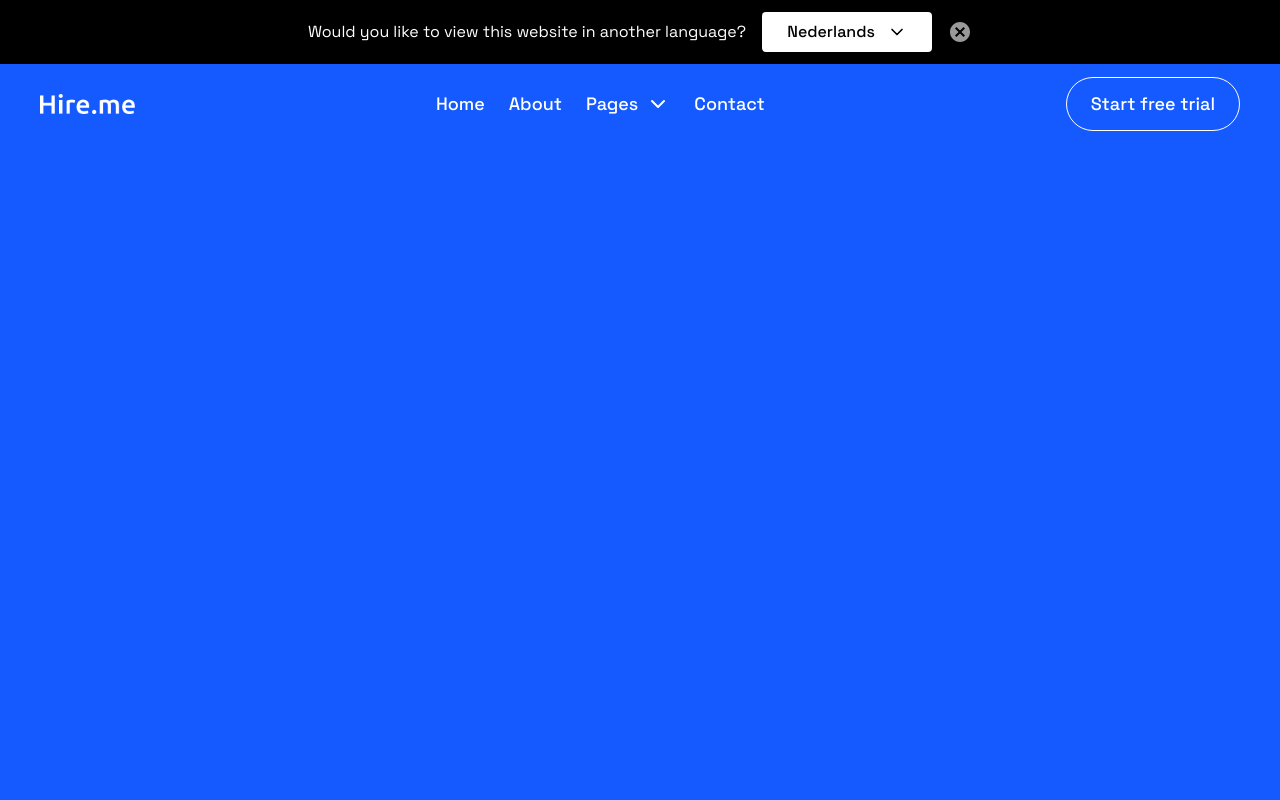
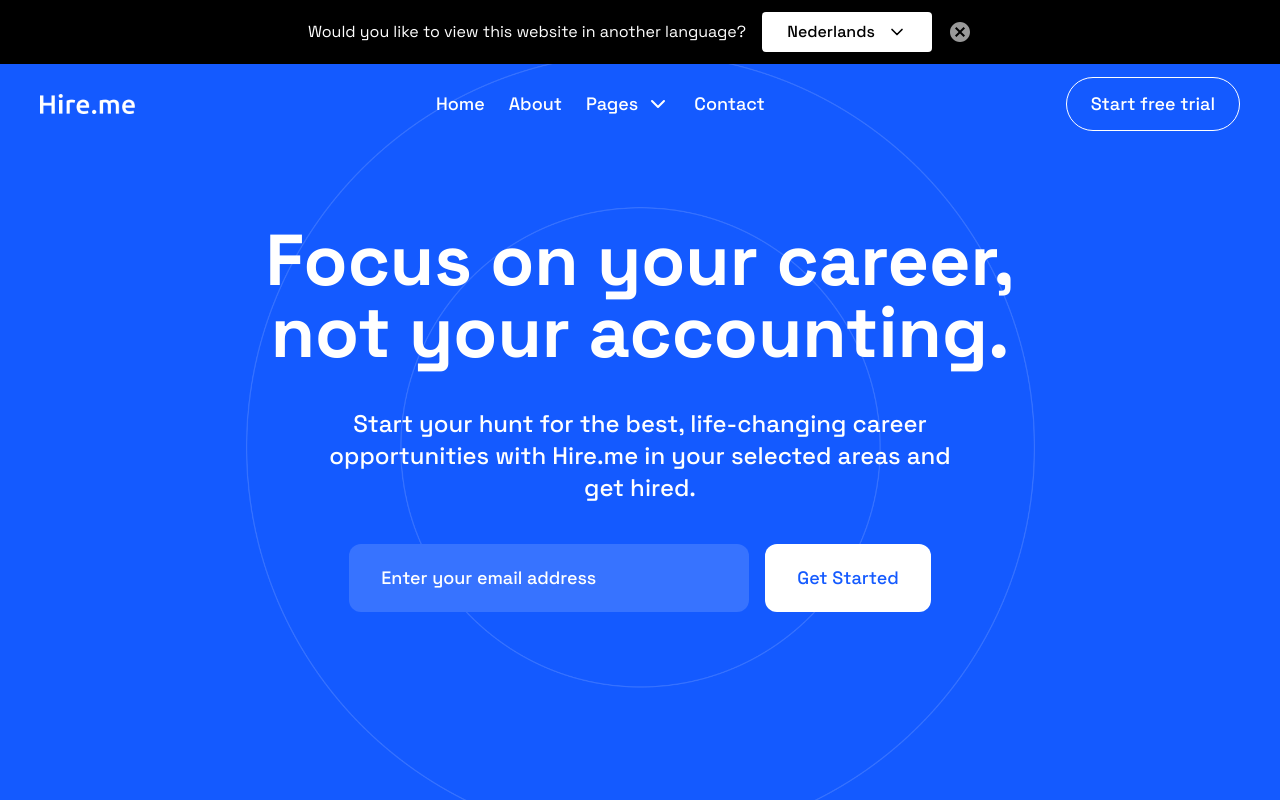
Before and after one commit to zulqarnain1231/hire-me, a Next.js app: page / in a window 1280 px wide. Built offline with nearby package versions, Linux system fonts and the light colour scheme.

Commit message:
finished hero section

```diff
--- a/app/page.tsx
+++ b/app/page.tsx
@@ -1,3 +1,5 @@
+import Hero from "@/components/Home/Hero";
+import NextImage from "@/components/Shared/Image/NextImage";
 import Navbar from "@/components/Shared/Navigations/Navbar";
 import Notification from "@/components/Shared/Navigations/Notification";
 import Image from "next/image";
@@ -6,8 +8,9 @@ export default function Home() {
   return (
     <main className="w-full h-full">
       <Notification />
-      <section className="w-full lg:h-[calc(100dvh-64px)] bg-brand-main">
+      <section className="w-full md:h-[calc(100dvh-64px)] bg-brand-main bg-[url('/Assets/Hero/HeroBg.png')] bg-contain bg-center bg-no-repeat">
         <Navbar />
+        <Hero />
       </section>
     </main>
   );
--- /dev/null
+++ b/components/Home/Hero.tsx
@@ -0,0 +1,30 @@
+import React from "react";
+import ComponentWrapper from "../Shared/Wrappers/ComponentWrapper";
+
+const Hero = () => {
+  return (
+    <ComponentWrapper style="md:h-[calc(100dvh-[144px])]">
+      <div className="w-full h-full flex flex-col items-center justify-center gap-10 lg:mt-20 mt-8">
+        <h1 className="text-white-main font-bold text-center sm:text-7xl text-5xl xl:w-[70%]">
+          Focus on your career, not your accounting.
+        </h1>
+        <p className="text-white-main text-center sm:text-2xl text-xl font-medium xl:w-[55%] lg:w-[70%]">
+          Start your hunt for the best, life-changing career opportunities with
+          Hire.me in your selected areas and get hired.
+        </p>
+        <div className="w-full flex sm:flex-row flex-col items-center justify-center gap-4">
+          <input
+            type="email"
+            placeholder="Enter your email address"
+            className="bg-[#3773FF] px-8 py-5 sm:w-[400px] w-full focus:outline-none text-white-main text-base sm:text-lg font-medium placeholder:text-white-main rounded-xl"
+          />
+          <button className="bg-white-main px-8 py-5 sm:w-auto w-full rounded-xl text-base sm:text-lg font-medium text-brand-main">
+            Get Started
+          </button>
+        </div>
+      </div>
+    </ComponentWrapper>
+  );
+};
+
+export default Hero;
--- a/components/Shared/Navigations/Navbar.tsx
+++ b/components/Shared/Navigations/Navbar.tsx
@@ -25,7 +25,7 @@ const Navbar = () => {
     },
   ];
   return (
-    <ComponentWrapper style="bg-transparent h-[80px]">
+    <ComponentWrapper style="bg-transparent h-[80px] z-50">
       <div className="w-full h-full flex items-center justify-between">
         <Link href={"/"} className="relative h-[20px] w-[95px]">
           <Image
```
Also changed, not shown: public/Assets/Hero/HeroBg.png.
